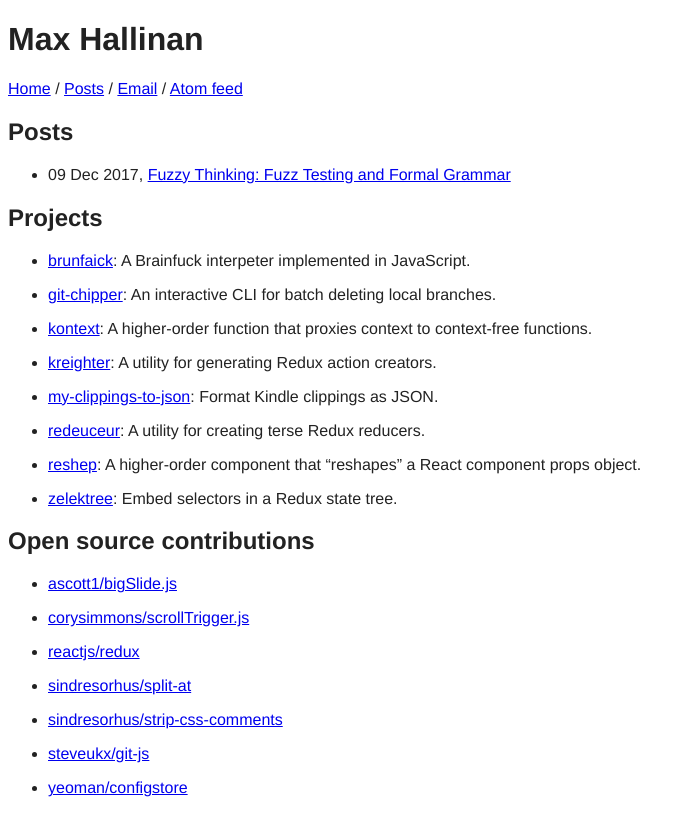
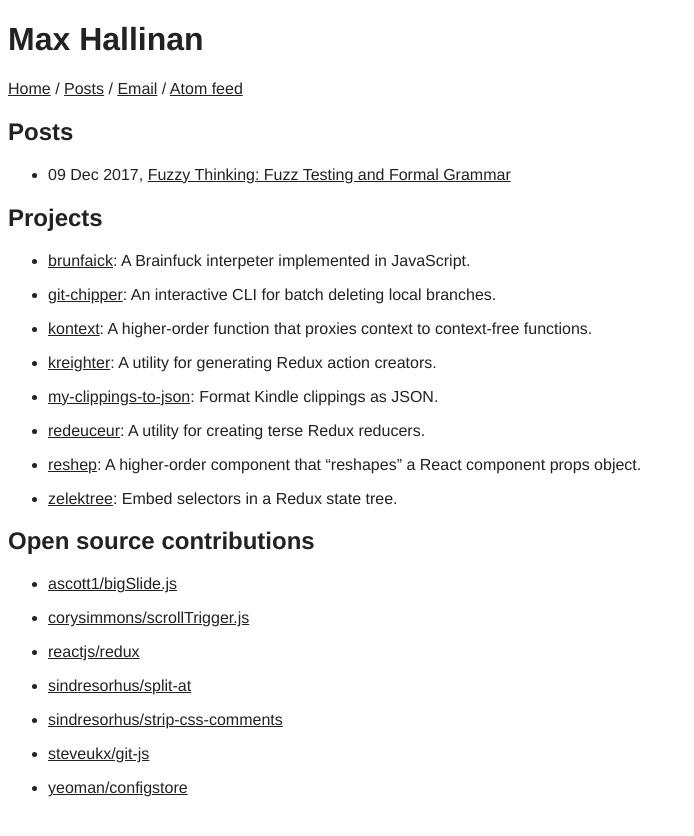
Before and after one commit to fromothers/www.maxhallinan.com, a Jekyll site: the page built from index.md, in a window 1280 px wide. Shown: the top 836 px of the page, without its empty margins (0-694 px from the left). Built offline with Jekyll 4.4.1, drawn with Linux system fonts in a browser that asks for light colours; our own code applies the rules of GitHub Pages for plain Markdown files.

Commit message:
Remove blue styling from links

```diff
--- a/static/css/styles.css
+++ b/static/css/styles.css
@@ -67,6 +67,13 @@
   font-size: 16px;
 }
 
+a,
+a:active,
+a:visited {
+  color: #222;
+  text-decoration: underline;
+}
+
 code,
 pre,
 .highlight {
```
Also changed, not shown: posts/_drafts/2017-10-13-when-to-learn.md (+1 -0 lines).
